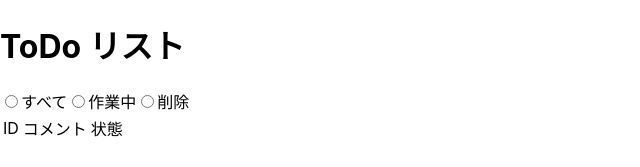
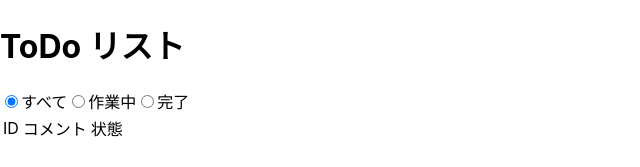
Before and after one commit to Matsuda1129/React-Practice, a React (Create React App) app in the folder my-react-app/: page / in a window 1280 px wide. Shown: the top 167 px of the page, without its empty margins (0-640 px from the left). Built offline with nearby package versions, Linux system fonts and the light colour scheme.

Commit message:
develop4

```diff
--- a/my-react-app/src/App.js
+++ b/my-react-app/src/App.js
@@ -1,8 +1,14 @@
 import React, { Component } from 'react';
 import TodoList from './components/TodoList';
 import TodoForm from './components/TodoForm';
+import RadioButton from './components/RadioButton';
 
 const todos = [];
+const radio = [
+  {id: 0, name: "select", value: "すべて", checked: true },
+  {id: 1, name: "select", value: "作業中", checked: false },
+  {id: 2, name: "select", value: "完了", checked: false },
+];
 
 class App extends Component {
 
@@ -10,12 +16,14 @@ class App extends Component {
     super()
     this.state = {
       todos: todos,
+      radio: radio,
       item: ''
     };
     this.updateItem = this.updateItem.bind(this);
     this.addTodo = this.addTodo.bind(this);
     this.deleteTodo = this.deleteTodo.bind(this);
     this.changeButton = this.changeButton.bind(this);
+    this.handleRadioClick = this.handleRadioClick.bind(this);
   }
 
   addTodo(e) {
@@ -65,24 +73,39 @@ class App extends Component {
       todos[pos].status = "作業中";
       console.log('作業中です')
     }
-   console.log(todos)
+    console.log(todos)
     this.setState({
       todos: todos
     });
+  }
 
+  handleRadioClick(r) {
+    const radio = this.state.radio.slice();
+    radio.forEach(function (radio, index) {
+      radio.checked = false;
+      console.log(radio.checked);
+    })
+    r.checked = true
+    console.log(radio);
+
+    this.setState({
+      radio: radio
+    });
   }
 
   render() {
     return (
       <div className="container">
         <h1>ToDo リスト</h1>
-        <input type="radio" />すべて
-        <input type="radio" />作業中
-        <input type="radio" />削除
+        <RadioButton
+         radio={this.state.radio}
+         handleRadioClick={this.handleRadioClick}
+        />
         <TodoList
           todos={this.state.todos}
           deleteTodo={this.deleteTodo}
           changeButton={this.changeButton}
+          radio={this.state.radio}
         />
         <TodoForm
           todos={this.state.todos}
--- /dev/null
+++ b/my-react-app/src/components/RadioButton.js
@@ -0,0 +1,23 @@
+import React from 'react'
+
+const RadioButton = (props) => {
+  const radio = props.radio.map((r) => {
+    return(
+    <label id="target">
+      <input
+      type="radio"
+      checked={r.checked}
+      onChange={() => props.handleRadioClick(r)}
+      />{r.value}
+    </label>
+
+    )
+    });
+    return(
+      <div>
+        {radio}
+      </div>
+    )
+}
+
+export default RadioButton
--- a/my-react-app/src/components/TodoList.js
+++ b/my-react-app/src/components/TodoList.js
@@ -2,13 +2,19 @@ import React from 'react';
 import TodoItem from './TodoItem';
 
 const TodoList = (props) => {
-  const todos = props.todos.map((todo, index)=> {
+  const todos = props.todos.map((todo, index) => {
+     if(props.radio[0].checked == true){
+     } else if(props.radio[1].checked == true){
+      if(todo.status === '完了'){return}
+     }else if(props.radio[2].checked == true){
+      if(todo.status === '作業中'){return}
+     }
     return (
       <TodoItem
-      index={index}
-      todo={todo}
-      deleteTodo={props.deleteTodo}
-      changeButton={props.changeButton}
+        index={index}
+        todo={todo}
+        deleteTodo={props.deleteTodo}
+        changeButton={props.changeButton}
       />
     )
   });
```
